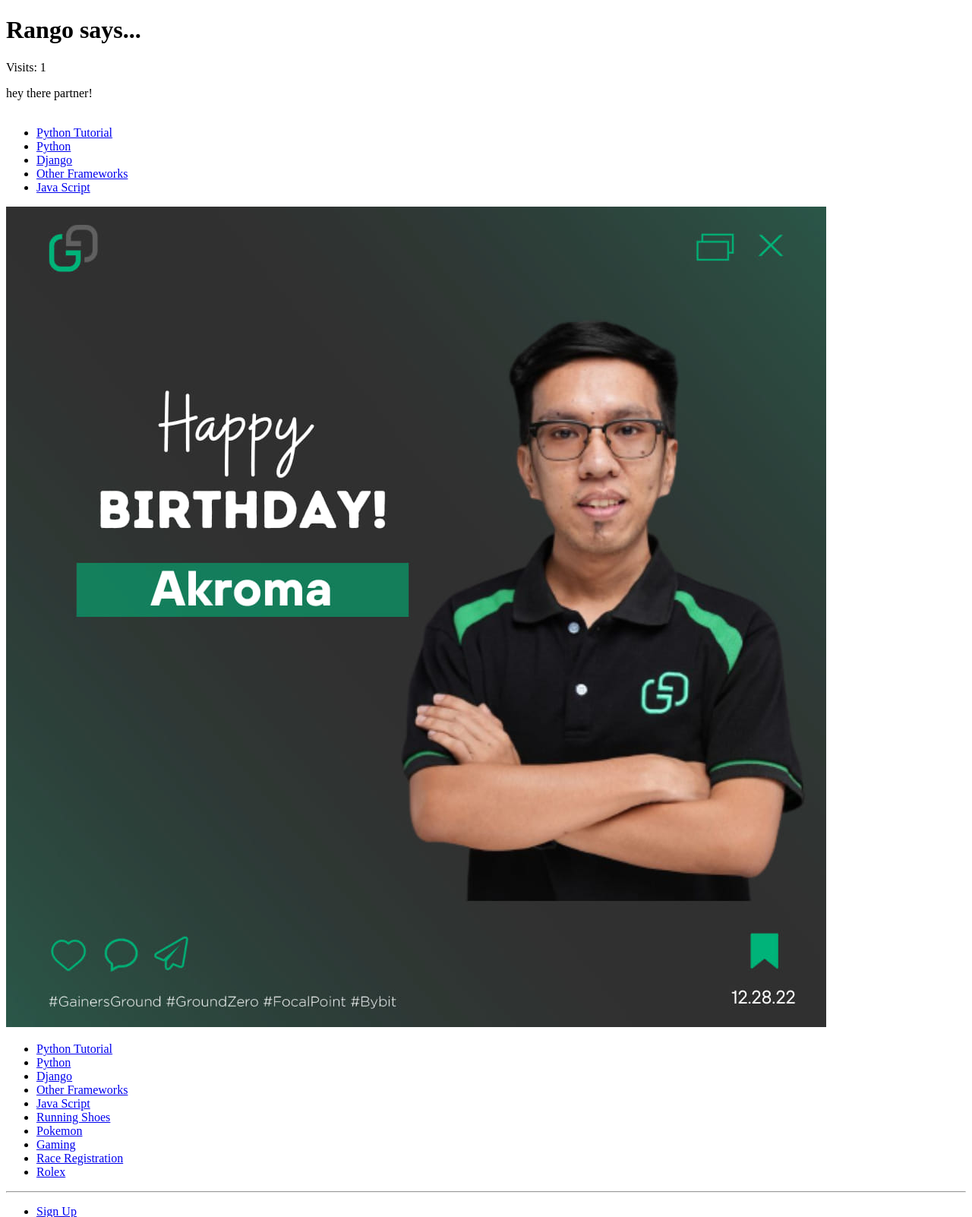
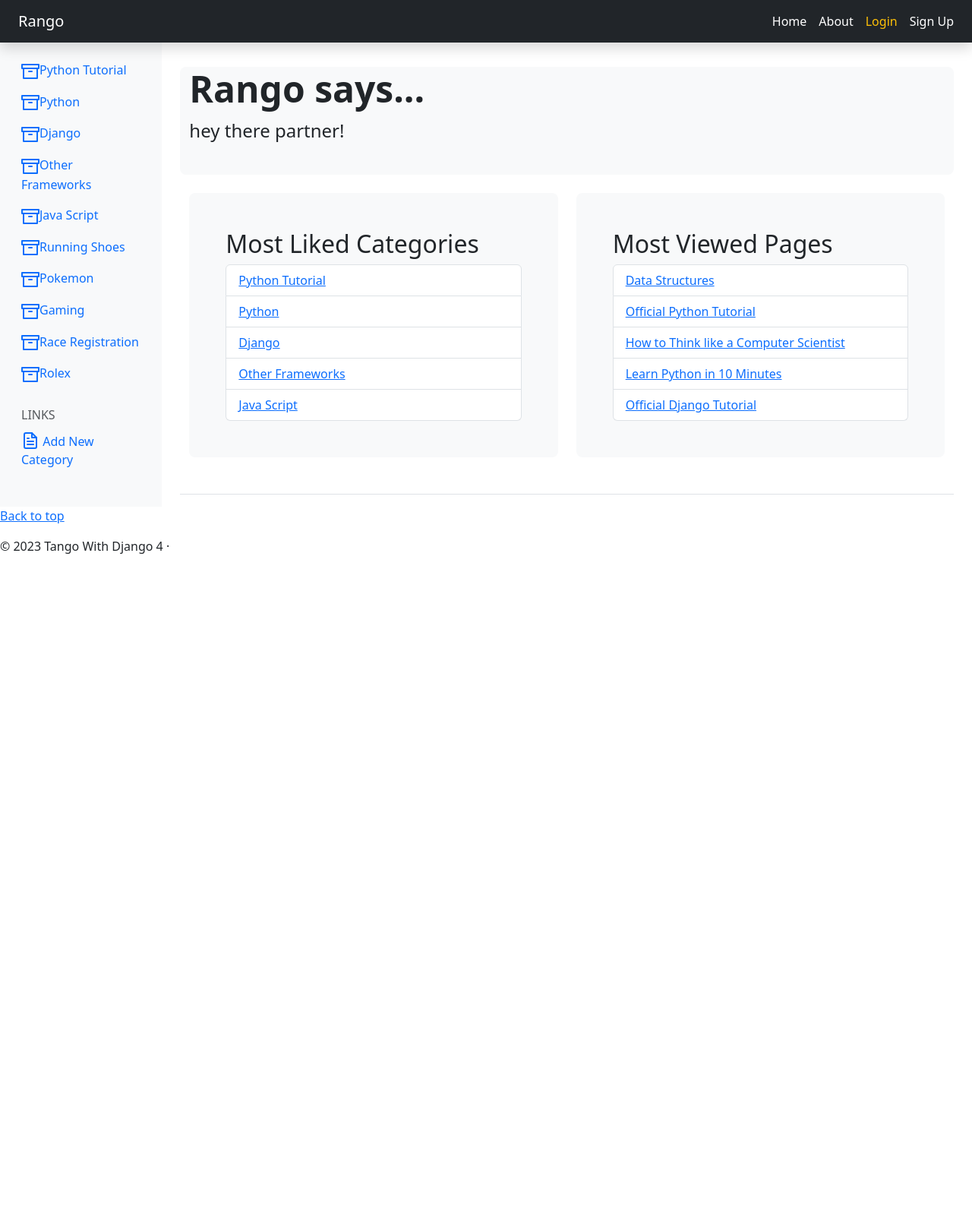
Before and after one commit to jeanjoellevillanueva/mico-training, a Django app: page / in a window 1280 px wide. Shown: the top 1602 px of the page at 76% size. After the commit the page ends 729 px from the top, so only its background shows below. Run offline with Django 5.2, Linux system fonts and the light colour scheme; data comes from the database, SQL or seed files in the repository; both versions use the stored data as it was after the commit.

Commit message:
Chapter 12: Bootsrapping

```diff
--- a/rango/templates/rango/about.html
+++ b/rango/templates/rango/about.html
@@ -6,9 +6,11 @@
 {% endblock %}
 
     {%block body_block%}
-        <h1>Rango says...</h1>
 
-        <p>Visits: {{ visits }}</p>
+    <div class="container-fluid py-3">
+     <div class="row bg-light rounded-3">
+        <h1 class="display-5 fw-bold">Rango says...</h1>
+        <p class="col-md-8 fs-4"></p>
         <div>
             This tutorial has been put together by Mico Jose.
         </div>
--- a/rango/templates/rango/base.html
+++ b/rango/templates/rango/base.html
@@ -1,50 +1,172 @@
-<!DOCTYPE html>
+<!doctype html>
 {% load static %}
 {% load rango_template_tags %}
-<html>
+
+
+<html lang="en">
   <head>
-        <title>
-            Rango -
-            {% block title_block %}
-                How to Tango with Django!
-            {% endblock %}
-        </title>
+    <meta charset="utf-8">
+    <meta name="viewport" content="width=device-width, initial-scale=1">
+    <meta name="description" content="">
+    <meta name="author" content="Mark Otto, Jacob Thornton, and Bootstrap contributors">
+    <meta name="generator" content="Hugo 0.108.0">
+    <title>{% block title_block %}How to Tango with Django!{% endblock %}</title>
+   <!-- <link rel="canonical" href="https://getbootstrap.com/docs/5.3/examples/dashboard/"> -->
+
+<!-- <link href="https://cdn.jsdelivr.net/npm/bootstrap@5.3.0/dist/css/bootstrap.min.css" rel="stylesheet"> -->
+
+    <!-- Favicons -->
+<link rel="icon" href="{% static 'images/favicon.ico' %}">
+<meta name="theme-color" content="#712cf9">
+
+    <!-- Custom styles for this template -->
+    <link href="https://cdn.jsdelivr.net/npm/bootstrap@5.3.0/dist/css/bootstrap.min.css" rel="stylesheet">
   </head>
   <body>
-        <div>
+
+<header class="navbar navbar-dark sticky-top bg-dark p-2 shadow">
+
+  <a class="navbar-brand px-3" href="{% url 'rango:index' %}">
+    Rango
+  </a>
+
+  <ul class="navbar-nav flex-row ms-auto gap-3 px-3 align-items-center">
+
+    <li class="nav-item">
+      <a class="nav-link text-white" href="{% url 'rango:index' %}">
+        Home
+      </a>
+    </li>
+
+    <li class="nav-item">
+      <a class="nav-link text-white" href="{% url 'rango:about' %}">
+        About
+      </a>
+    </li>
+
+    {% if user.is_authenticated %}
+
+      <li class="nav-item">
+        <a class="nav-link text-white" href="{% url 'rango:restricted' %}">
+          Restricted
+        </a>
+      </li>
+
+      <li class="nav-item">
+        <a class="nav-link text-white" href="{% url 'rango:add_category' %}">
+          Add Category
+        </a>
+      </li>
+
+      <li class="nav-item">
+        <a class="nav-link text-white" href="{% url 'password_change' %}">
+          Change Password
+        </a>
+      </li>
+
+      <form method="post" action="{% url 'logout' %}" style="display:inline;">
+        {% csrf_token %}
+        <button type="submit" class="btn btn-link nav-link text-white p-0">
+          Logout
+        </button>
+      </form>
+
+    {% else %}
+
+      <li class="nav-item">
+        <a class="nav-link text-warning" href="{% url 'login' %}">
+          Login
+        </a>
+      </li>
+
+      <li class="nav-item">
+        <a class="nav-link text-white" href="{% url 'rango:register' %}">
+          Sign Up
+        </a>
+      </li>
+
+    {% endif %}
+
+  </ul>
+</header>
+
+<div class="container-fluid">
+  <div class="row">
+    <nav id="sidebarMenu" class="col-md-3 col-lg-2 d-md-block bg-light sidebar collapse">
+      <div class="position-sticky pt-3 sidebar-sticky">
+
+        {% block sidebar_block %}
+        {% get_category_list category %}
+    {% endblock %}
+  <!--
+        <ul class="nav flex-column">
+            <li class="nav-item">
+            <a class="nav-link active" aria-current="page" href="#">
+              <span data-feather="home" class="align-text-bottom"></span>
+              Dashboard
+            </a>
+          </li>
+          <li class="nav-item">
+            <a class="nav-link" href="#">
+              <span data-feather="file" class="align-text-bottom"></span>
+              Orders
+            </a>
+          </li>
+        </ul>
+  -->
+        <!-- SIDEBAR -->
+
+        <h6 class="sidebar-heading d-flex justify-content-between align-items-center px-3 mt-4 mb-1 text-muted text-uppercase">
+          <span>Links</span>
+        </h6>
+        <ul class="nav flex-column mb-2">
+          <li class="nav-item">
+            <a class="nav-link" href="{% url 'rango:add_category' %}">
+              <span data-feather="file-text" class="align-text-bottom"></span>
+              Add New Category
+            </a>
+          </li>
+          {% if user.is_authenticated %}
+          <!-- Show these links when the user is logged in -->
+          <li class="nav-item">
+          <a class="nav-link" href="{% url 'rango:restricted' %}">
+            <span data-feather="file-text" class="align-text-bottom"></span>
+            Restricted Page</a>
+        </li>
+
+          <li class="nav-item">
+          <a class="nav-link" href="{% url 'password_change' %}">
+            <span data-feather="file-text" class="align-text-bottom"></span>
+            Change Password</a>
+        </li>
+        <li class="nav-item">
+            <a class="nav-link" href="{% url 'rango:about' %}">
+            <span data-feather="file-text" class="align-text-bottom"></span>
+            About</a>
+        </li>
+          {% endif %}
+        </ul>
+    </div>
+    </nav>
+
+    <main class="col-md-9 ms-sm-auto col-lg-10 px-md-4">
+    <div class="d-flex justify-content-between flex-wrap flex-md-nowrap align-items-center pt-3 pb-2 mb-3 border-bottom">
+<!--        <h1 class="h2">Dashboard</h1>  -->
         {% block body_block %}
         {% endblock %}
     </div>
-        <div>
-            {% block sidebar_block %}
-                {% get_category_list category %}
-            {% endblock %}
+    </main>
   </div>
-        <hr />
-        <div>
-            <ul>
-            {% if user.is_authenticated %}
-                    <!-- Show these links when the user is logged in -->
-                    <li><a href="{% url 'rango:restricted' %}">Restricted Page</a></li>
-                    <li><a href="{% url 'rango:add_category' %}">Add New Category</a></li>
-                     <li><a href="{% url 'auth_password_change' %}">Change Password</a></li>
-                    <li><a href="{% url 'auth_logout' %}?next={% url 'rango:index' %}">Logout</a></li>
-                {% if category %}
-                    <li>
-                        <a href="{% url 'rango:add_page' category.slug %}">
-                            Add New Page
-                        </a>
-                    </li>
-                {% endif %}
-            {% else %}
-                    <!-- Show these links when the user is NOT logged in -->
-                    <li><a href="{% url 'registration_register' %}">Sign Up</a></li>
-                    <li><a href="{% url 'auth_login' %}">Login</a></li>
-            {% endif %}
-                    <!-- Outside the conditional statements, ALWAYS show -->
-                    <li><a href="{% url 'rango:about' %}">About</a></li>
-                    <li><a href="{% url 'rango:index' %}">Index</a></li>
-            </ul>
 </div>
+<footer>
+    <p class="float-right"><a href="#">Back to top</a></p>
+    <p>&copy; 2023 Tango With Django 4 &middot;</p>
+</footer>
+    <script src="https://cdn.jsdelivr.net/npm/bootstrap@5.3.0/dist/js/bootstrap.bundle.min.js"></script>
+    <script src="https://cdn.jsdelivr.net/npm/feather-icons@4.28.0/dist/feather.min.js"></script>
+
+    <script>
+      feather.replace()
+    </script>
   </body>
 </html>
--- a/rango/templates/rango/categories.html
+++ b/rango/templates/rango/categories.html
@@ -1,17 +1,25 @@
-<ul>
-{% for c in categories %}
-    <li>
+<ul class="nav flex-column">
+{% if categories %}
+    {% for c in categories %}
         {% if c == current_category %}
-            <strong>
-                <a href="{% url 'rango:show_category' c.slug %}">
-                    {{ c.name }}
+            <li class="nav-item">
+                <a class="nav-link activate"
+                    href="{% url 'rango:show_category' c.slug %}">
+                       <span data-feather="archive"></span>{{ c.name }}
                 </a>
-            </strong>
+            </li>
         {% else %}
-            <a href="{% url 'rango:show_category' c.slug %}">
-                {{ c.name }}
-            </a>
+            <li class="nav-item">
+                <a class="nav-link"
+                    href="{% url 'rango:show_category' c.slug %}">
+                    <span data-feather="archive"></span>{{ c.name }}
+                </a>
+            </li>
         {% endif %}
+    {% endfor %}
+{% else %}
+    <li class="nav-item">
+        There are no categories present.
     </li>
-{% endfor %}
+{% endif %}
 </ul>
--- a/rango/templates/rango/index.html
+++ b/rango/templates/rango/index.html
@@ -6,23 +6,28 @@
 {% endblock %}
 
     {% block body_block %}
-        <h1>Rango says...</h1>
 
-        <p>Visits: {{ visits }}</p>
-        <div>
+    <div class="container-fluid py-3">
+     <div class="row bg-light rounded-3">
+        <h1 class="display-5 fw-bold">Rango says...</h1>
+        <p class="col-md-8 fs-4">
             {% if user.is_authenticated %}
                 howdy {{ user.username }}!
             {% else %}
                 hey there partner!
             {% endif %} <br />
+        </p>
             <strong>{{ aboldmessage }}</strong><br />
         </div>
 
-        <div>
+    <div class="row py-4">
+     <div class="col-md-6">
+      <div class="h-100 p-5 bg-light rounded-3">
+        <h2>Most Liked Categories</h2>
         {% if categories %}
-            <ul>
+         <ul class="list-group">
             {% for category in categories %}
-                <li>
+                <li class="list-group-item">
                 <!-- The following line is changed to add an HTML hyperlink -->
                 <a href="{% url 'rango:show_category' category.slug %}">{{ category.name }}</a>
                 </li>
@@ -32,9 +37,21 @@
             <strong>There are no categories present.</strong>
         {% endif %}
         </div>
-
-    <div>
-        <img src="{% static 'images/mico.jpg' %}"
-             alt="Picture of Rango" />
     </div>
-    {% endblock %}
+    <div class="col-md-6">
+     <div class="h-100 p-5 bg-light rounded-3">
+      <h2>Most Viewed Pages</h2>
+       {% if pages %}
+        <ul class="list-group">
+          {% for page in pages %}
+            <li class="list-group-item">
+           <a href="{{ page.url }}">{{ page.title }}</a></li>
+          {% endfor %}
+        </ul>
+       {% else %}
+         <strong>There are no pages present.</strong>
+       {% endif %}
+     </div>
+    </div>
+    </div>
+{% endblock %}
--- a/rango/urls.py
+++ b/rango/urls.py
@@ -11,9 +11,9 @@ urlpatterns = [
     path('add_category/', views.add_category, name='add_category'),
     path('category/<slug:category_name_slug>/add_page/',
          views.add_page, name='add_page'),
-    #path('register/', views.register, name='register'), # New Mapping for the register view
     #path('login/', views.user_login, name='login'), # New Mapping for the login view
+    path('register/', views.register, name='register'),
     path('restricted/', views.restricted, name='restricted'), # New Mapping for the restricted view
     #path('logout/', views.user_logout, name='logout'), # New Mapping for the logout view
-    #path('accounts/', include('registration.backends.simple.urls'))
+    path('add_page/', views.add_page, name='add_page'),
 ]
--- a/rango/views.py
+++ b/rango/views.py
@@ -10,6 +10,7 @@ from rango.forms import UserForm, UserProfileForm
 from django.contrib.auth import authenticate, login, logout
 from django.contrib.auth.decorators import login_required
 from datetime import datetime
+from django.contrib.auth.forms import UserCreationForm
 
 def show_category(request, category_name_slug):
     # Create a context dictionary which we can pass
@@ -136,122 +137,23 @@ def add_page(request, category_name_slug):
     context_dict = {'form': form, 'category': category}
     return render(request, 'rango/add_page.html', context=context_dict)
 
+def register(request):
+    form = UserCreationForm()
 
-#def register(request):
-    # A boolean value for telling the template
-    # whether the registration was successful.
-    # Set to False initially. Code changes value to
-    # True when registration succeeds.
-    registered = False
+    if request.method == "POST":
+        form = UserCreationForm(request.POST)
+        if form.is_valid():
+            form.save()
+            return redirect('login')
+    else:
+        print(form.errors)
 
-    # If it's a HTTP POST, we're interested in processing form data.
-    if request.method == 'POST':
-        # Attempt to grab information from the raw form information.
-        # Note that we make use of both UserForm and UserProfileForm.
-        user_form = UserForm(request.POST)
-        profile_form = UserProfileForm(request.POST)
+    return render(request, 'registration/registration_form.html', {'form': form})
 
-        # If the two forms are valid...
-        if user_form.is_valid() and profile_form.is_valid():
-            # Save the user's form data to the database
-            user = user_form.save()
-
-            # Now we hash the password with the set_password method.
-            # Once hashed, we can update the user object.
-            user.set_password(user.password)
-            user.save()
-
-            # Now sort out the UserProfile instance.
-            # Since we need to set the user attribute ourselves,
-            # we set commit=False. This delays saving the model
-            # until we're ready to avoid integrity problems.
-            profile = profile_form.save(commit=False)
-            profile.user = user
-
-            # Did the user provide a profile picture?
-            # If so, we need to get it from the input form and
-            #put it in the UserProfile model.
-            if 'picture' in request.FILES:
-                profile.picture = request.FILES['picture']
-
-            # Now we save the UserProfile model instance.
-            profile.save()
-
-            # Update our variable to indicate that the template
-            # registration was successful.
-            registered = True
-
-        else:
-                # Invalid form or forms - mistakes or something else?
-                # Print problems to the terminal.
-            print(user_form.errors, profile_form.errors)
-
-    else:
-            # Not a HTTP POST, so we render our form using two ModelForm instances.
-            # These forms will be blank, ready for user input.
-            user_form = UserForm()
-            profile_form = UserProfileForm()
-
-        # Render the template depending on the context.
-    return render(request,
-        'rango/register.html',
-        context = {'user_form': user_form,
-                   'profile_form': profile_form,
-                   'registered': registered})
-
-#def user_login(request):
-    # If the request is a HTTP POST, try to pull out the relevant information.
-    if request.method == 'POST':
-        # Gather the username and password provided by the user.
-        # This information is obtained from the login form.
-        # We use request.POST.get('<variable>') as opposed to
-        # request.POST['<variable>'], because the request.POST.get('<variable>')
-        # returns None if the value does not exist, while
-        # request.POST['<variable>'] will raise a KeyError exception.
-        username = request.POST.get('username')
-        password = request.POST.get('password')
-
-        # Use Django's machinery to attempt to see if the username/password
-        # combination is valid - a User object is returned if it is.
-        user = authenticate(username=username, password=password)
-
-        # If we have a User object, the details are correct.
-        # If None (Python's way of representing the absence of a value), no user
-        # with matching credentials was found.
-        if user:
-            # Is the account active? It could have been disabled.
-            if user.is_active:
-                # If the account is valid and active, we can log the user in.
-                # We'll send the user back to the homepage.
-                login(request, user)
-                return redirect(reverse('rango:index'))
-            else:
-                # An inactive account was used - no logging in!
-                return HttpResponse("Your Rango account is disabled.")
-        else:
-            # Bad login details were provided. So we can't log the user in.
-            print(f"Invalid login details: {username}, {password}")
-            return HttpResponse("Invalid login details supplied.")
-    # The request is not a HTTP POST, so display the login form.
-    # This scenario would most likely be a HTTP GET.
-    else:
-        # No context variables to pass to the template system, hence the
-        # blank dictionary object...
-        return render(request, 'rango/login.html', {})
 
 @login_required
 def restricted(request):
     return render(request, 'rango/restricted.html')
-
-# Use the login_required() decorator to ensure only those
-# logged in can access the view.
-#@login_required
-#def user_logout(request):
-    # Since we know the user is logged in, we can now just log them out.
-    logout(request)
-
-    # Take the user back to the homepage.
-    return redirect(reverse('rango:index'))
 
 # A helper method
 def get_server_side_cookie(request, cookie, default_val=None):
@@ -272,7 +174,7 @@ def visitor_cookies_handler(request, response):
         current_time = datetime.now()
 
         if last_visit:
-            last_visit_time = datetime.strptime(last_visit, '%Y-%m-%d %H:%M:%S')
+            last_visit_time = datetime.strptime(last_visit, '%Y-%m-%d %H:%M:%S.%f')
 
             # If more than a day passed
             if (current_time - last_visit_time).days > 0:
--- a/tango_with_django_project/settings.py
+++ b/tango_with_django_project/settings.py
@@ -148,8 +148,9 @@ REGISTRATION_OPEN = True
 REGISTRATION_AUTO_LOGIN = True
 
 # The URL that Django redirects users to after logging in.
-LOGIN_REDIRECT_URL = 'rango:index'
+LOGIN_REDIRECT_URL = '/rango/'
+LOGOUT_REDIRECT_URL = '/rango/'
 
 # The page users are directed to if they are not logged in.
 # This was set in a previous chapter. The registration package uses this, too.
-LOGIN_URL = 'auth_login'
+LOGIN_URL = '/accounts/login/'
--- a/tango_with_django_project/urls.py
+++ b/tango_with_django_project/urls.py
@@ -15,8 +15,7 @@ Including another URLconf
     2. Add a URL to urlpatterns:  path('blog/', include('blog.urls'))
 """
 from django.contrib import admin
-from django.urls import path
-from django.urls import include
+from django.urls import path, include
 from rango import views
 from django.conf import settings
 from django.conf.urls.static import static
@@ -26,5 +25,5 @@ urlpatterns = [
     path('rango/', include('rango.urls')),
     # The above maps any URLs starting with rango/ to be handled by rango.urls, and we have not yet created that file, so we will do that next.
     path('admin/', admin.site.urls),
-    path('accounts/', include('registration.backends.simple.urls')),
+    path('accounts/', include('django.contrib.auth.urls')),
 ] + static(settings.MEDIA_URL, document_root=settings.MEDIA_ROOT)
```
Also changed, not shown: rango/templates/rango/base-old.html (added, +51 -0 lines), rango/templates/registration/login.html (+18 -11 lines), rango/templates/registration/registration_form.html (+22 -7 lines), db.sqlite3, static/images/favicon.ico (added). Lines whose indentation alone changed are shown as unchanged.
